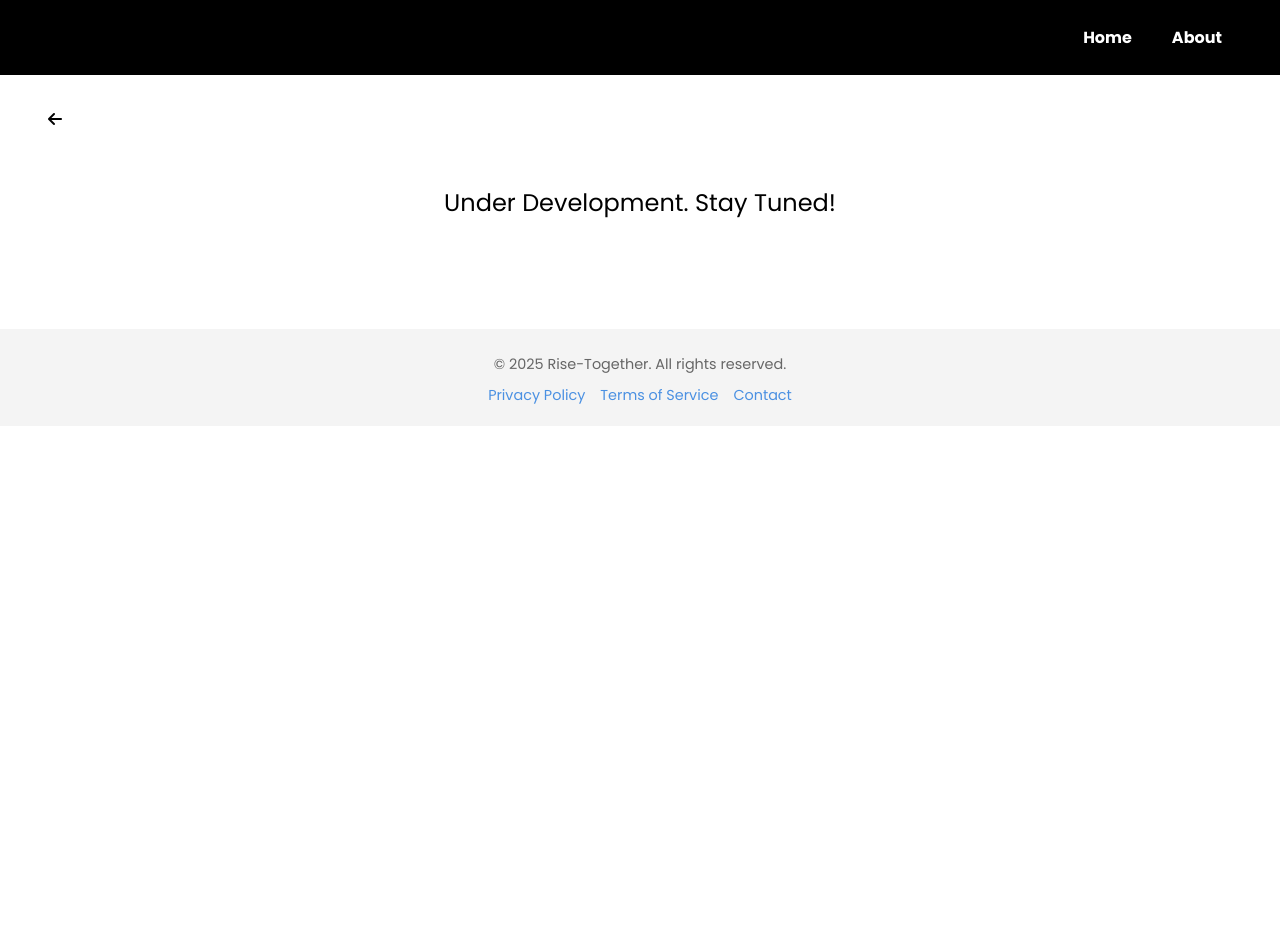
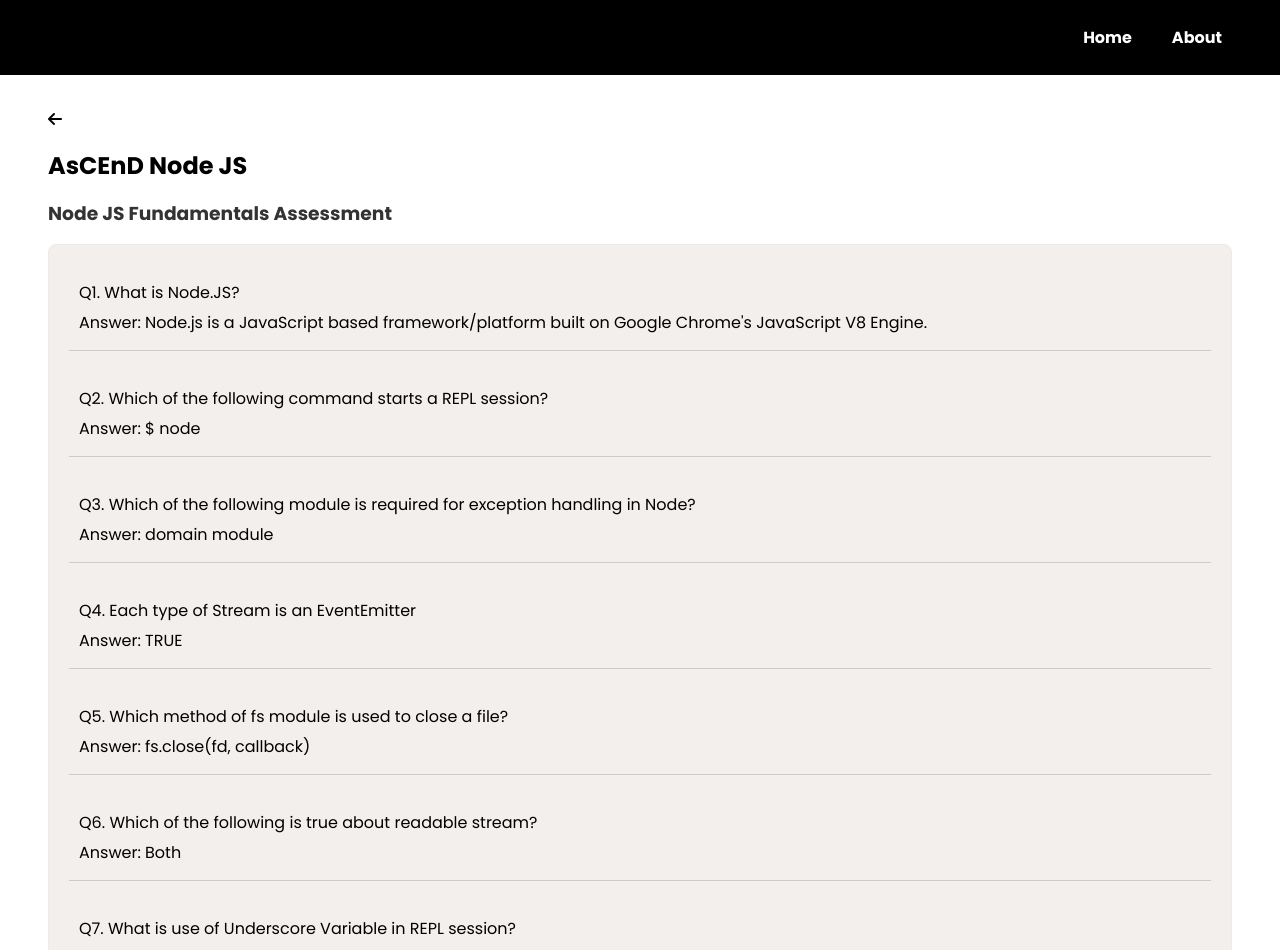
Before and after one commit to RangaJaladurgam/Rise-Together, a React (Vite) app in the folder rise-together/: page /ascend-courses/node in a window 1280 px wide. Shown: the top 950 px of the page. Before the commit the page ends 800 px from the top, so only its background shows below. Built offline with nearby package versions, Linux system fonts and the light colour scheme.

Commit message:
Working on Node

```diff
--- a/rise-together/src/App.jsx
+++ b/rise-together/src/App.jsx
@@ -45,9 +45,9 @@ import Js_Question3 from "./components/content/Js/Js_Question3";
 import Js_Question4 from "./components/content/Js/Js_Question4";
 import Advance_Java from "./components/content/Ascend-Courses/Advance_Java";
 import Java_MVC_Web from "./components/content/Ascend-Courses/Java_MVC_Web";
-import Java_Python_WebFlask from "./components/content/Ascend-Courses/Python_WebFlask";
 import Python_WebFlask from "./components/content/Ascend-Courses/Python_WebFlask";
 import MachineLearning from "./components/content/Ascend-Courses/MachineLearning";
+import Node from "./components/content/Ascend-Courses/Node";
 
 function App() {
   const location = useLocation();
@@ -79,7 +79,7 @@ function App() {
                 path="/ascend-courses/machine-learning"
                 element={<MachineLearning />}
               />
-              <Route path="/ascend-courses/node" element={<ComingSoon />} />
+              <Route path="/ascend-courses/node" element={<Node />} />
               <Route path="/ascend-courses/mongo-db" element={<ComingSoon />} />
               <Route
                 path="/ascend-courses/test-automation"
--- a/rise-together/src/components/content/Ascend-Courses/MachineLearning.jsx
+++ b/rise-together/src/components/content/Ascend-Courses/MachineLearning.jsx
@@ -11,7 +11,7 @@ function MachineLearning() {
         <Link to="/" className="">
           {" "}
           <span>
-            <i class="fa-solid fa-arrow-left"></i>
+            <i className="fa-solid fa-arrow-left"></i>
           </span>
         </Link>
         <h2>AsCEnD Machine Learning</h2>
--- /dev/null
+++ b/rise-together/src/components/content/Ascend-Courses/Node.jsx
@@ -0,0 +1,237 @@
+import React, { useEffect } from "react";
+import { Link } from "react-router-dom";
+import "../Util.css";
+function Node() {
+  useEffect(() => {
+    window.scrollTo(0, 0);
+  }, []);
+  return (
+    <>
+      <div className="content">
+        <Link to="/" className="">
+          {" "}
+          <span>
+            <i className="fa-solid fa-arrow-left"></i>
+          </span>
+        </Link>
+        <h2>AsCEnD Node JS</h2>
+        <h3>Node JS Fundamentals Assessment</h3>
+        <div className="kyt-questions">
+          <div className="question">
+            <p>Q1. What is Node.JS?</p>
+            <p className="answer">
+              Answer: Node.js is a JavaScript based framework/platform built on
+              Google Chrome's JavaScript V8 Engine.
+            </p>
+          </div>
+
+          <div className="question">
+            <p>Q2. Which of the following command starts a REPL session?</p>
+            <p className="answer">Answer: $ node</p>
+          </div>
+
+          <div className="question">
+            <p>
+              Q3. Which of the following module is required for exception
+              handling in Node?
+            </p>
+            <p className="answer">Answer: domain module</p>
+          </div>
+
+          <div className="question">
+            <p>Q4. Each type of Stream is an EventEmitter</p>
+            <p className="answer">Answer: TRUE</p>
+          </div>
+
+          <div className="question">
+            <p>Q5. Which method of fs module is used to close a file?</p>
+            <p className="answer">Answer: fs.close(fd, callback)</p>
+          </div>
+
+          <div className="question">
+            <p>Q6. Which of the following is true about readable stream?</p>
+            <p className="answer">Answer: Both</p>
+          </div>
+
+          <div className="question">
+            <p>Q7. What is use of Underscore Variable in REPL session?</p>
+            <p className="answer">Answer: to get the last result</p>
+          </div>
+
+          <div className="question">
+            <p>Q8. Which of the following is not a valid HTTP method?</p>
+            <p className="answer">Answer: header</p>
+          </div>
+
+          <div className="question">
+            <p>Q9. What is Callback?</p>
+            <p className="answer">
+              Answer: Callback is an asynchronous equivalent for a function
+            </p>
+          </div>
+
+          <div className="question">
+            <p>
+              Q10. Which of the following command will show all the modules
+              installed globally?
+            </p>
+            <p className="answer">Answer: $ npm ls -g</p>
+          </div>
+
+          <div className="question">
+            <p>
+              Q11. Which of the following is true about RESTful web services?
+            </p>
+            <p className="answer">Answer: Both of the above</p>
+          </div>
+
+          <div className="question">
+            <p>
+              Q12. Why code written in Node JS is pretty fast although being
+              written in JavaScript?
+            </p>
+            <p className="answer">
+              Answer: Being built on Google Chrome's V8 JavaScript Engine
+            </p>
+          </div>
+
+          <div className="question">
+            <p>
+              Q13. How Node based web servers are different from traditional web
+              servers?
+            </p>
+            <p className="answer">
+              Answer: Node based server uses a single threaded model and can
+              service much larger number of requests than traditional servers
+              like Apache HTTP Server
+            </p>
+          </div>
+
+          <div className="question">
+            <p>
+              Q14. A stream fires end event when there is no more data to read
+            </p>
+            <p className="answer">Answer: TRUE</p>
+          </div>
+
+          <div className="question">
+            <p>
+              Q15. Which of the following statement is valid to use a Node
+              module http in a Node based application?
+            </p>
+            <p className="answer">Answer: var http = require("http")</p>
+          </div>
+
+          <div className="question">
+            <p>
+              Q16. Node js is a single threaded application but supports
+              concurrency
+            </p>
+            <p className="answer">Answer: TRUE</p>
+          </div>
+
+          <div className="question">
+            <p>
+              Q17. Which of the following is true about __filename global
+              object?
+            </p>
+            <p className="answer">Answer: Both</p>
+          </div>
+
+          <div className="question">
+            <p>
+              Q18. Which of the following is true about File I/O in Node
+              applications?
+            </p>
+            <p className="answer">Answer: Both</p>
+          </div>
+
+          <div className="question">
+            <p>
+              Q19. Which of the following is true about EventEmitter emit
+              property?
+            </p>
+            <p className="answer">
+              Answer: emit property is used to fire an event
+            </p>
+          </div>
+
+          <div className="question">
+            <p>Q20. REPL stands for?</p>
+            <p className="answer">Answer: Read Eval Print Loop</p>
+          </div>
+
+          <div className="question">
+            <p>Q21. All APIs of Node JS are?</p>
+            <p className="answer">Answer: Asynchronous</p>
+          </div>
+
+          <div className="question">
+            <p>
+              Q22. Which of the following is true about global objects in Node
+              applications?
+            </p>
+            <p className="answer">Answer: Both</p>
+          </div>
+
+          <div className="question">
+            <p>
+              Q23. In which of the following areas, Node.js is perfect to use?
+            </p>
+            <p className="answer">Answer: All of these options</p>
+          </div>
+
+          <div className="question">
+            <p>Q24. Which of the following is true about package.json?</p>
+            <p className="answer">Answer: All of these options</p>
+          </div>
+
+          <div className="question">
+            <p>Q25. Is console a global object?</p>
+            <p className="answer">Answer: TRUE</p>
+          </div>
+
+          <div className="question">
+            <p>Q26. Which of the following is true about Node JS?</p>
+            <p className="answer">Answer: All of these options</p>
+          </div>
+
+          <div className="question">
+            <p>
+              Q27. Which of the following is true about __dirname global object?
+            </p>
+            <p className="answer">
+              Answer: The __dirname represents the name of the directory that
+              the currently executing script resides in
+            </p>
+          </div>
+
+          <div className="question">
+            <p>
+              Q28. Which of the following module is required for operating
+              system specific operation?
+            </p>
+            <p className="answer">Answer: None of these options</p>
+          </div>
+
+          <div className="question">
+            <p>
+              Q29. In which of the following areas, Node.js is not advised to be
+              used?
+            </p>
+            <p className="answer">Answer: CPU intensive applications</p>
+          </div>
+
+          <div className="question">
+            <p>
+              Q30. By default, npm installs any dependency in the global mode.
+            </p>
+            <p className="answer">Answer: FALSE</p>
+          </div>
+        </div>
+      </div>
+    </>
+  );
+}
+
+export default Node;
```
